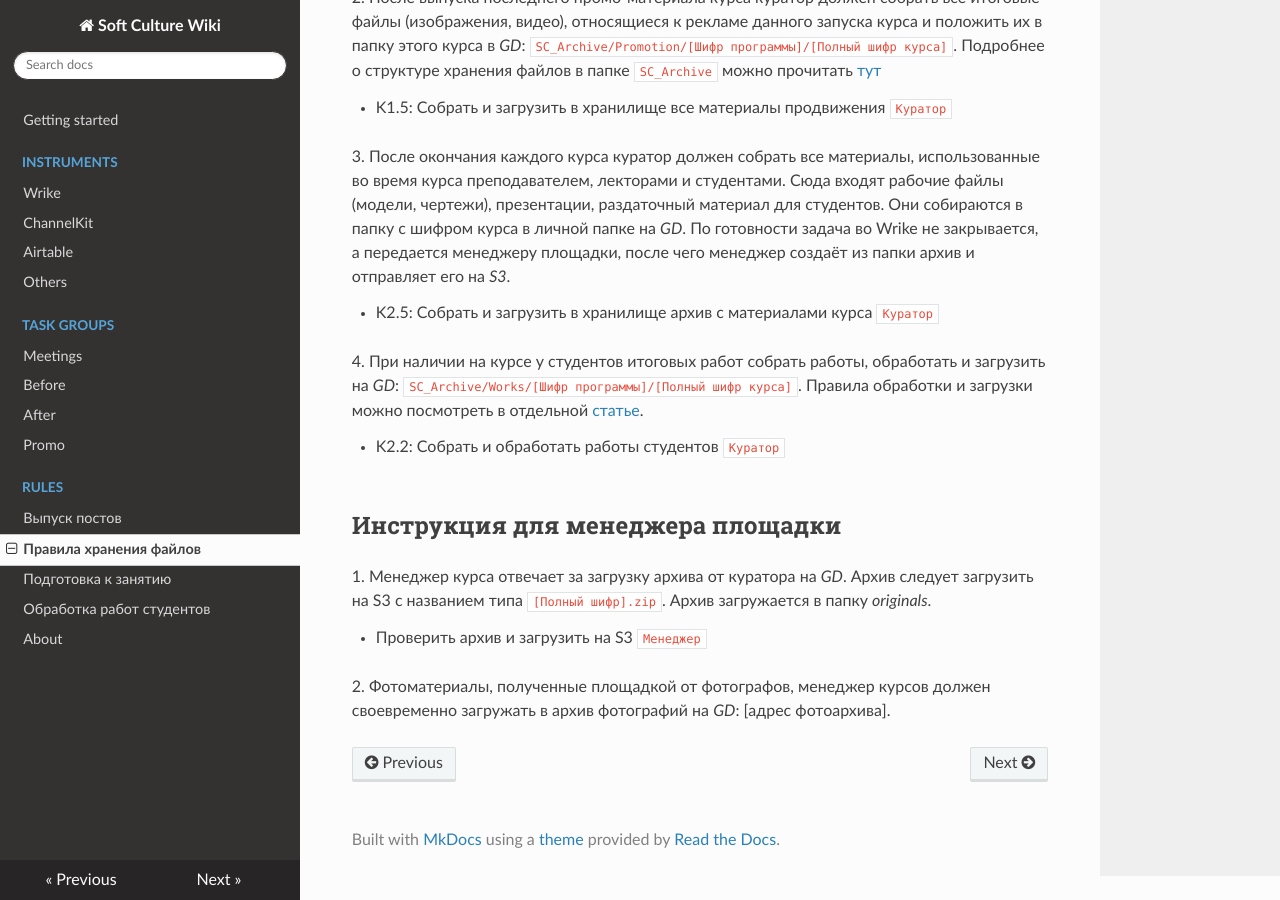
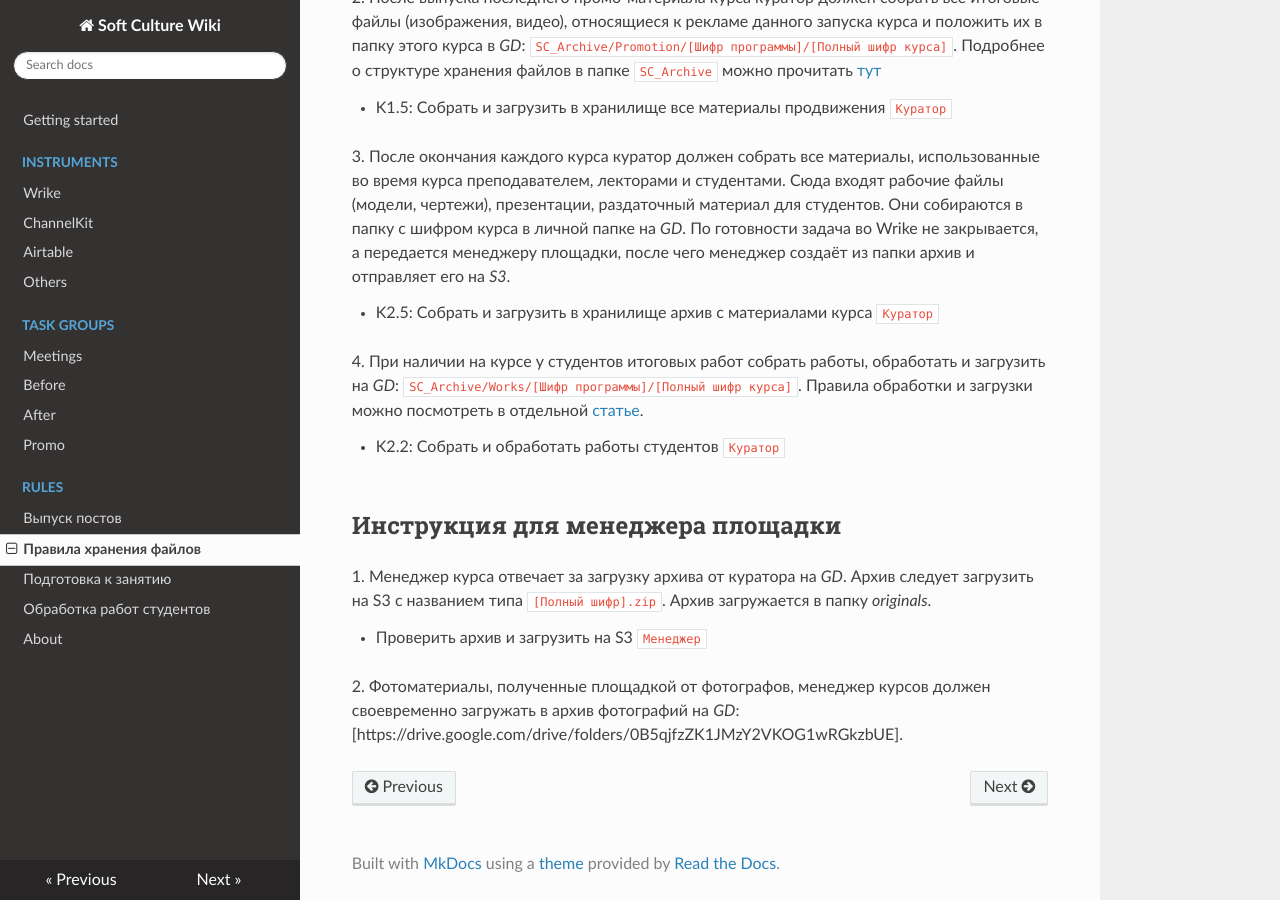
Before and after one commit to arsenyafonin/wiki, an MkDocs documentation site: the page built from docs/ins_13_storage_tasks.md, in a window 1280 px wide and 900 px high, scrolled down 654 px. Built offline with MkDocs 1.6.1, drawn with Linux system fonts in a browser that asks for light colours; nearby versions of some CDN libraries; old or Windows-style settings are respelled for this version of MkDocs.

Commit message:
Update ins_13_storage_tasks.md

```diff
--- a/docs/ins_13_storage_tasks.md
+++ b/docs/ins_13_storage_tasks.md
@@ -34,4 +34,4 @@
 
 * Проверить архив и загрузить на S3 `Менеджер`
 
-2\. Фотоматериалы, полученные площадкой от фотографов, менеджер курсов должен своевременно загружать в архив фотографий на *GD*: [адрес фотоархива].
+2\. Фотоматериалы, полученные площадкой от фотографов, менеджер курсов должен своевременно загружать в архив фотографий на *GD*: [https://drive.google.com/drive/folders/0B5qjfzZK1JMzY2VKOG1wRGkzbUE].
```
